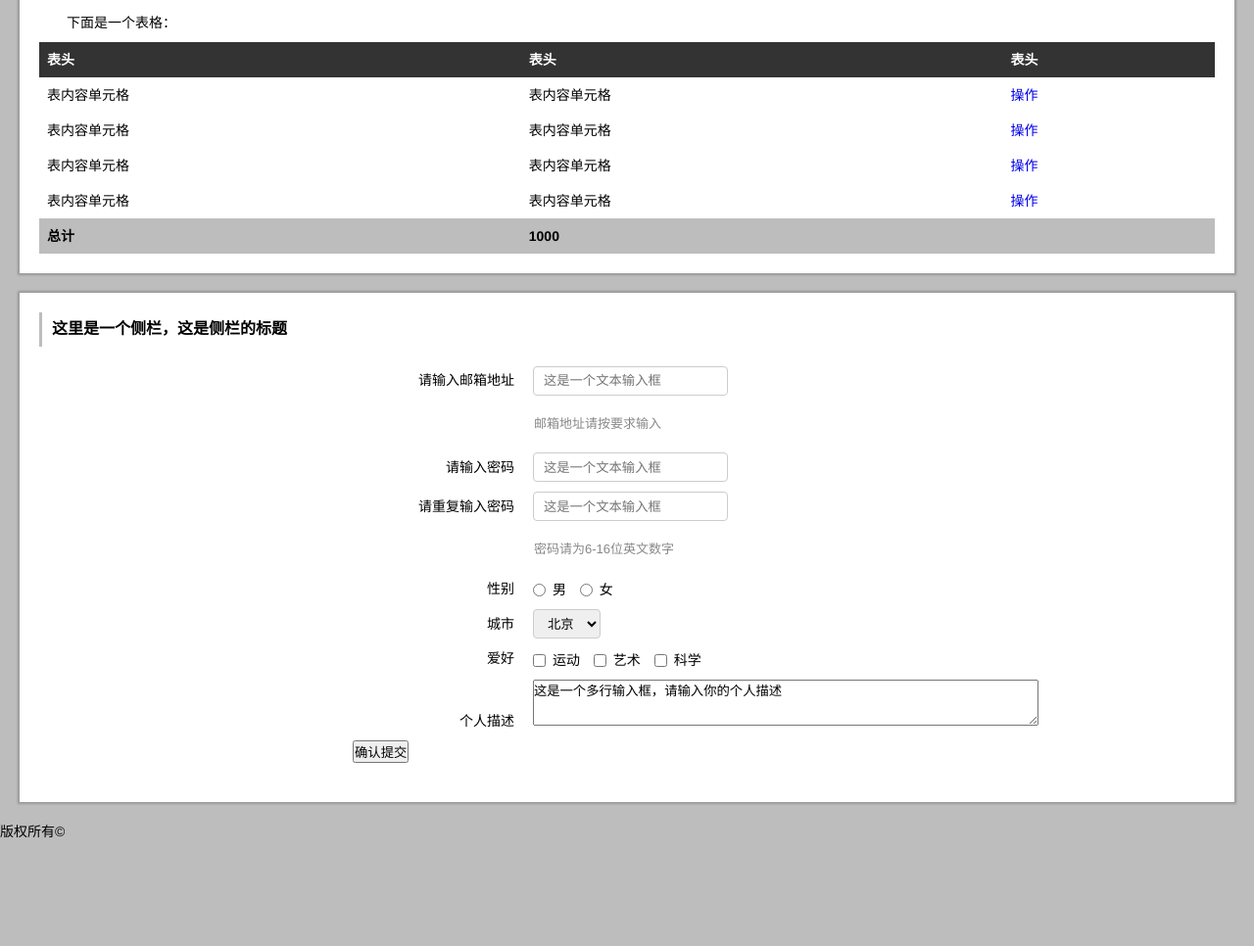
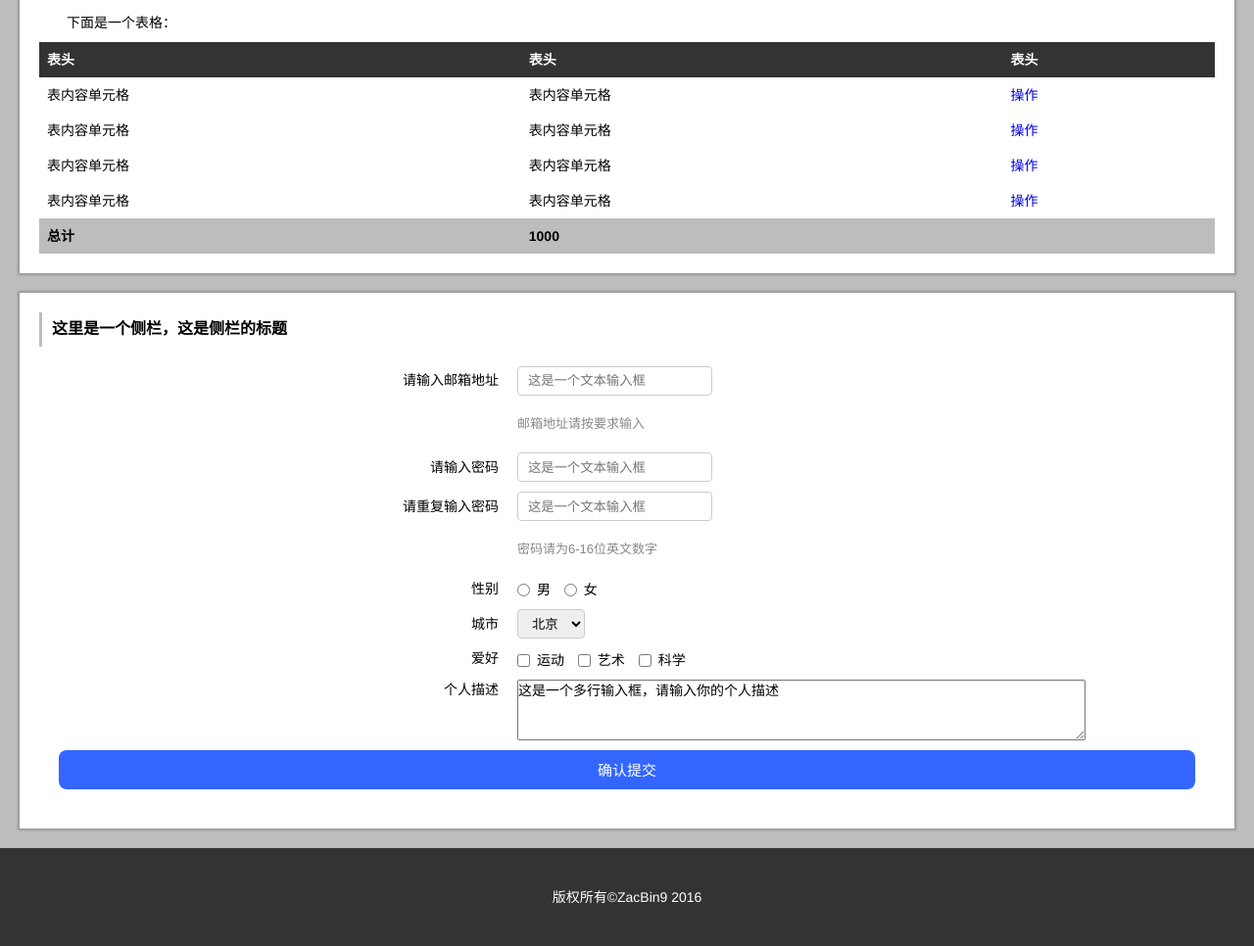
Before and after one commit to ZacBin9/IFE_2016_SPRING, a plain HTML site: page Phase_1/task_2/task_2.html in a window 1280 px wide. Shown: the part 3858-4824 px from the top of the page at 98% size. Before the commit the page ends 4717 px from the top, so only its background shows below. Drawn offline with Linux system fonts and the light colour scheme.

Commit message:
Task-2(final,better one)

```diff
--- a/Phase_1/task_2/style.css
+++ b/Phase_1/task_2/style.css
@@ -190,19 +190,18 @@ aside h2 {
 	font-size: 16px;
 }
 aside form {
-	margin-left: 300px;
 	padding: 20px;
 }
 aside .formText label {
 	display: inline-block;
 	padding-right: 15px;
 	text-align: right;
-	width: 180px;
+	width: 40%;
 }
 aside .formText {
 	margin-bottom: 10px;
 }
-aside .formControl {
+aside .formControl { /* input是inline-block属性，触发BFC，不会和float box重叠*/
 	height: 30px;
 	padding: 6px 10px;
 	border: 1px solid #ccc;
@@ -210,7 +209,8 @@ aside .formControl {
 }
 aside .tips {
 	margin: 20px 0px;
-	margin-left: 185px;
+	margin-left: 40%;
+	padding-left: 4px; /* label和input都是inline-block 之间由于空白字符引起的间距 大小由font决定 单单margin-left: 40%无法对齐*/
 	color: #888;
 	font-size: 13px;
 }
@@ -228,7 +228,7 @@ aside .formOther span {
 	display: inline-block;
     padding-right: 15px;
     text-align: right;
-    width: 180px;
+    width: 40%;
 }
 aside .formOther .radio, aside .formOther .checkbox {
 	position: absolute;
@@ -236,7 +236,30 @@ aside .formOther .radio, aside .formOther .checkbox {
 	margin-left: -20px;
 }
 aside textarea {
+	width: 50%;
+	height: auto;
+	vertical-align: top;
+	font: inherit;
+}
+aside .submitButton {
+	width: 100%;
+	height: 40px;
+	font-size: 15px;
+	color: #fff;
+	border: 0;
+	background-color: #3366FF;
+	border-radius: 8px;
+	cursor: pointer;
+}
 
-	width: 60%;
-	height: auto;
+
+
+/* footer */
+footer {
+	padding: 40px 0;
+	color: #fff;
+	background-color: #333;
 }
+footer p {
+    text-align: center;
+}
--- a/Phase_1/task_2/task_2.html
+++ b/Phase_1/task_2/task_2.html
@@ -140,7 +140,7 @@
   </article>
   <aside>
     <h2>这里是一个侧栏，这是侧栏的标题</h2>
-    <form>
+    <form action="" method="">
     	<div class="formText">
         <label>请输入邮箱地址</label>
         <input class="formControl" type="email" placeholder="这是一个文本输入框" name="email">
@@ -179,9 +179,9 @@
         <label>个人描述</label>
         <textarea name="description" rows="3">这是一个多行输入框，请输入你的个人描述</textarea>
       </div>
-      <button type="submit">确认提交</button>
+      <input class="submitButton" type="submit" value="确认提交">
     </form>
   </aside>
-  <footer>版权所有&copy;</footer>
+  <footer><p>版权所有&copy;ZacBin9 2016</p></footer>
 </body>
 </html>
```
